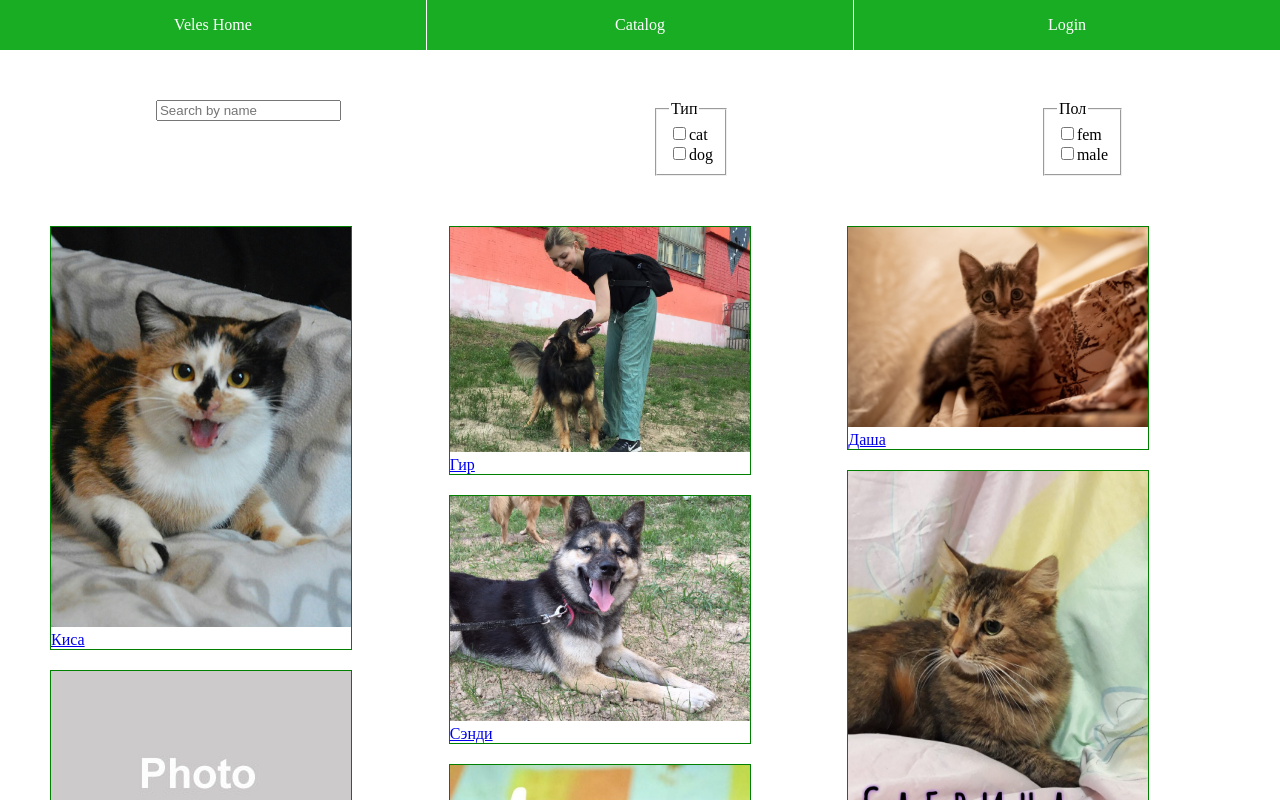
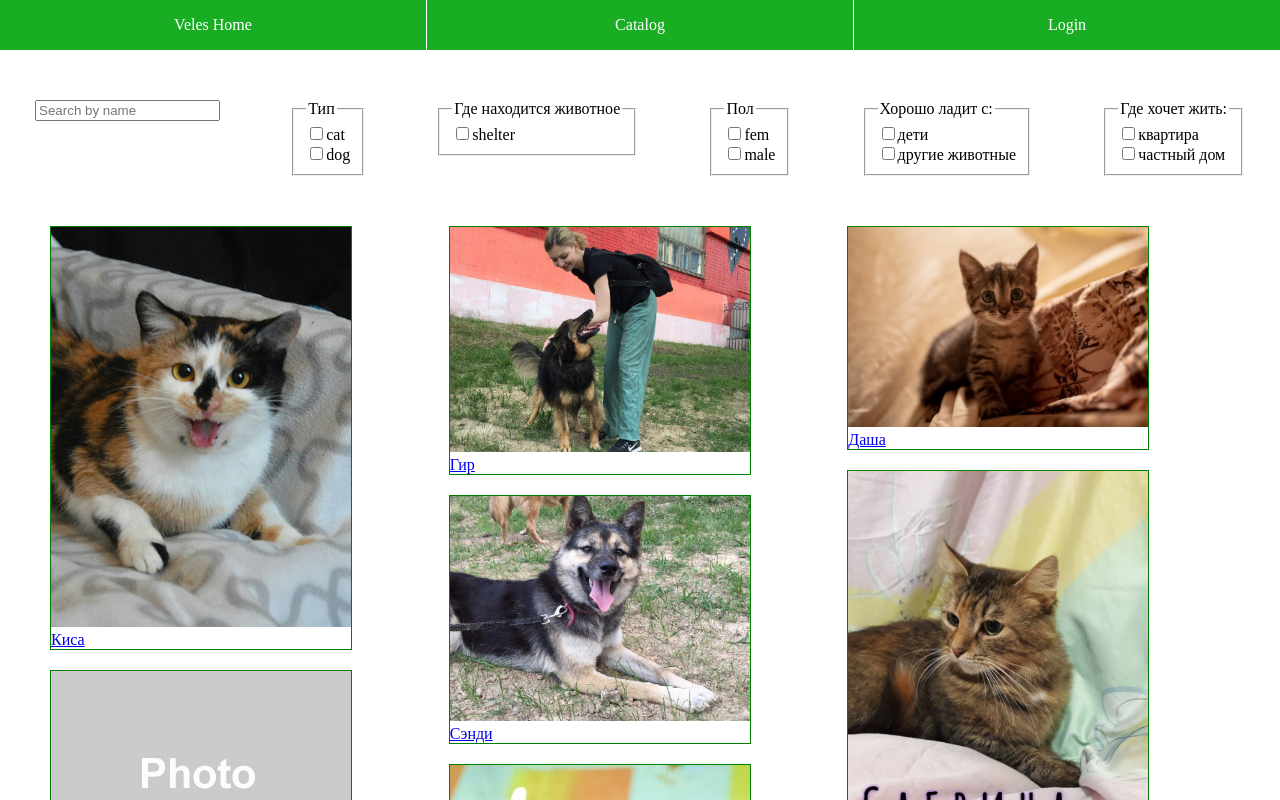
Before and after one commit to Ateina/veles, a React (Create React App) app: page /catalog in a window 1280 px wide. Shown: the top 800 px of the page. Built offline with nearby package versions, Linux system fonts and the light colour scheme.

Commit message:
added MultiValueCheckboxFilter

```diff
--- a/src/components/Catalog/Catalog.js
+++ b/src/components/Catalog/Catalog.js
@@ -68,7 +68,12 @@ class Catalog extends Component {
                 if(filter.values.length){
                     filteredList = filteredList.filter(pet => {
                         if (pet[filter.name]) {
-                            return filter.values.some(value => value.toLowerCase() === pet[filter.name].toLowerCase())
+                            if(filter.name === 'friendly_with' || filter.name === 'preferred_place_to_live'){
+                                return filter.values.some(value =>  pet[filter.name].find(elem => elem ===value))
+                            }
+                            else{
+                                return filter.values.some(value => value.toLowerCase() === pet[filter.name].toLowerCase())
+                            }
                         }
                         return null;
                     });
--- a/src/components/CatalogFilters/CatalogFilters.js
+++ b/src/components/CatalogFilters/CatalogFilters.js
@@ -1,6 +1,6 @@
 import React from 'react';
 
-import { InputFilter, CheckBoxFilter } from '../Filters/Filters';
+import { InputFilter, CheckBoxFilter, MultiValueCheckboxFilter } from '../Filters/Filters';
 import { ArrayUtility } from '../../utilities/utilities';
 import './styles.css';
 
@@ -17,9 +17,24 @@ function CatalogFilters(props) {
                 filteredValues={ArrayUtility.RemoveDuplicates(props.pets, 'type')}
                 filterPets={props.filterPets} />
             <CheckBoxFilter
+                label="Где находится животное"
+                filterName="status"
+                filteredValues={ArrayUtility.RemoveDuplicates(props.pets, 'status')}
+                filterPets={props.filterPets} />
+            <CheckBoxFilter
                 label="Пол"
                 filterName="sex"
                 filteredValues={ArrayUtility.RemoveDuplicates(props.pets, 'sex')}
+                filterPets={props.filterPets} />
+            <MultiValueCheckboxFilter
+                label="Хорошо ладит с:"
+                filterName="friendly_with"
+                filteredValues={ArrayUtility.RemoveMultiDuplicates(props.pets, 'friendly_with')}
+                filterPets={props.filterPets} />
+            <MultiValueCheckboxFilter
+                label="Где хочет жить:"
+                filterName="preferred_place_to_live"
+                filteredValues={ArrayUtility.RemoveMultiDuplicates(props.pets, 'preferred_place_to_live')}
                 filterPets={props.filterPets} />
         </div>
     );
--- a/src/components/Filters/Filters.js
+++ b/src/components/Filters/Filters.js
@@ -1,4 +1,5 @@
 import InputFilter from './InputFilter';
 import CheckBoxFilter from './CheckBoxFilter';
+import MultiValueCheckboxFilter from './MultiValueCheckboxFilter';
 
-export { InputFilter, CheckBoxFilter };
+export { InputFilter, CheckBoxFilter, MultiValueCheckboxFilter };
--- /dev/null
+++ b/src/components/Filters/MultiValueCheckboxFilter.js
@@ -0,0 +1,31 @@
+import React from 'react';
+
+function MultiValueCheckboxFilter(props) {
+    const { label, filteredValues, filterName, isChecked, filterPets } = props;
+
+    return (
+        <div className="filter-checkbox">
+            <fieldset>
+                <legend>{label}</legend>
+                {filteredValues.map(value => {
+                    if (value) {
+                        return (
+                            <div key={value}>
+                                <input
+                                    type="checkbox"
+                                    id={value}
+                                    name={filterName}
+                                    value={value}
+                                    checked={isChecked}
+                                    onChange={filterPets} />
+                                <label>{value}</label>
+                            </div>
+                        )
+                    }
+                    return null;
+                })}
+            </fieldset>
+        </div>)
+}
+
+export default MultiValueCheckboxFilter;
--- a/src/data/pets.js
+++ b/src/data/pets.js
@@ -11,7 +11,7 @@ const pets = [
         vaccinated: true,
         friendly_with: ['дети', 'другие животные'],
         special_pet: false,
-        preferred_place_to_live: [],
+        preferred_place_to_live: ['квартира'],
         contacts: ''
     },
     {
@@ -40,7 +40,7 @@ const pets = [
         vaccinated : true,
         friendly_with: ['дети', 'другие животные'],
         special_pet: false,
-        preferred_place_to_live: [],
+        preferred_place_to_live: ['частный дом'],
         contacts: ''
     },
     {
@@ -55,7 +55,7 @@ const pets = [
         vaccinated : true,
         friendly_with: ['дети', 'другие животные'],
         special_pet: false,
-        preferred_place_to_live: [],
+        preferred_place_to_live: ['частный дом'],
         contacts: ''
     },
     {
@@ -98,14 +98,16 @@ const pets = [
         type: "cat",
         image: ["/images/dasha.jpg"],
         desc: "Description.",
-        status: "shelter"
+        status: "shelter",
+        friendly_with: ['дети']
     },
     {
         name: "Сабрина",
         type: "cat",
         image: ["/images/sabrina.jpg"],
         desc: "Description.",
-        status: "shelter"
+        status: "shelter",
+        friendly_with: ['другие животные'],
     },
     {
         name: "Луна",
--- a/src/utilities/array.js
+++ b/src/utilities/array.js
@@ -1,3 +1,11 @@
 export function RemoveDuplicates(array, fieldName){
     return Array.from(new Set(array.map(pet => pet[fieldName])));
 }
+
+export function RemoveMultiDuplicates(array, fieldName){
+    let valuesArray = [];
+    array.forEach(element => {
+        valuesArray= valuesArray.concat(element[fieldName]);
+    });
+    return Array.from(new Set(valuesArray));
+}
```
